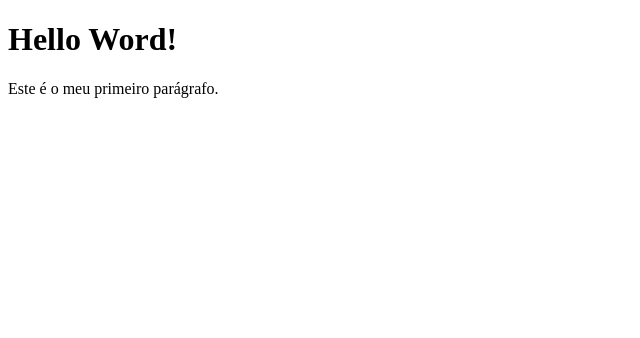
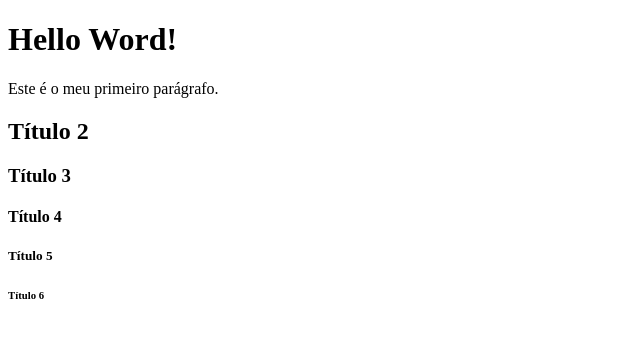
Before and after one commit to DaividVictor/Curso_HTML_CSS_HdC-N1, a plain HTML site: page index.html in a window 1280 px wide. Shown: the whole page, without its empty margins (0-640 px from the left). Drawn offline with Linux system fonts and the light colour scheme.

Commit message:
Conhecendo os breadings

```diff
--- a/index.html
+++ b/index.html
@@ -6,5 +6,10 @@
   <body>
     <h1>Hello Word!</h1>
     <p>Este é o meu primeiro parágrafo.</p>
+    <h2>Título 2</h2>
+    <h3>Título 3</h3>
+    <h4>Título 4</h4>
+    <h5>Título 5</h5>
+    <h6>Título 6</h6>
   </body>
 </html>
```
